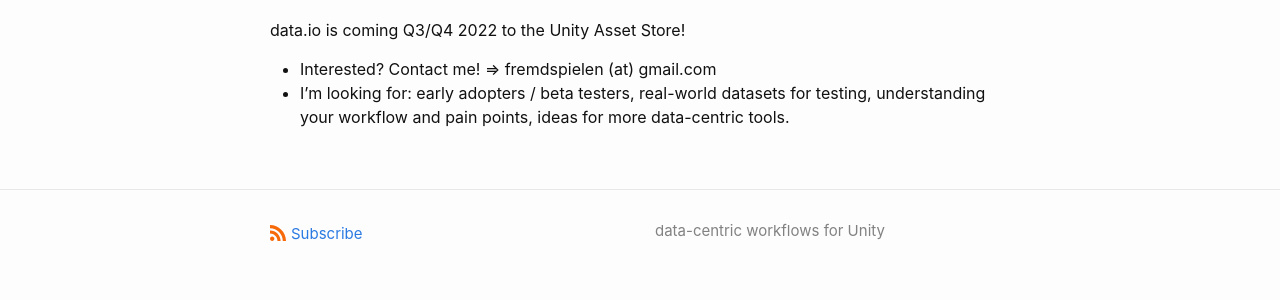
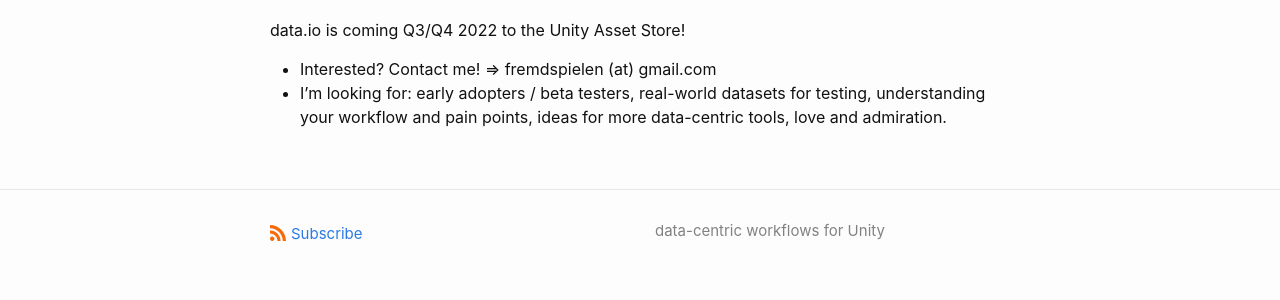
Before and after one commit to CodeSmile-0000011110110111/data.io-home, a Jekyll site: the page built from index.md, in a window 1280 px wide. Shown: the part 1261-1561 px from the top of the page. Built offline with Jekyll 4.4.1, drawn with Linux system fonts in a browser that asks for light colours.

Commit message:
Update index.md

```diff
--- a/index.md
+++ b/index.md
@@ -42,4 +42,4 @@
 data.io is coming Q3/Q4 2022 to the Unity Asset Store!
 
 - Interested? Contact me! => fremdspielen (at) gmail.com
-- I'm looking for: early adopters / beta testers, real-world datasets for testing, understanding your workflow and pain points, ideas for more data-centric tools.
+- I'm looking for: early adopters / beta testers, real-world datasets for testing, understanding your workflow and pain points, ideas for more data-centric tools, love and admiration.
```
